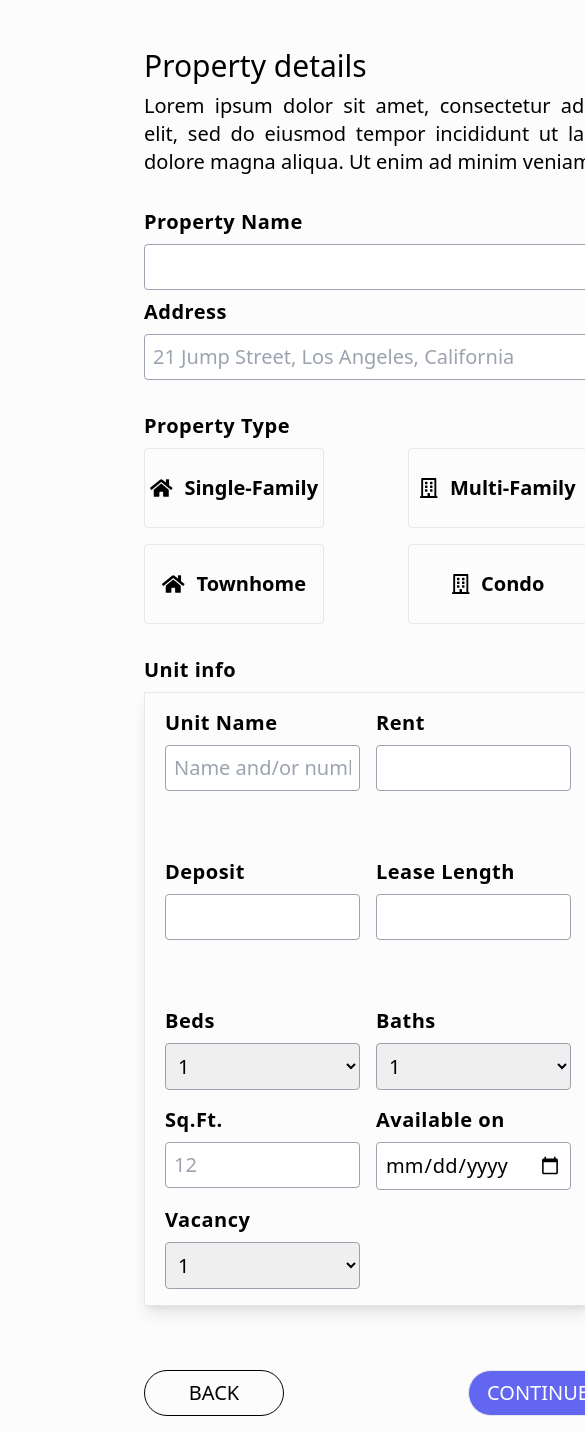
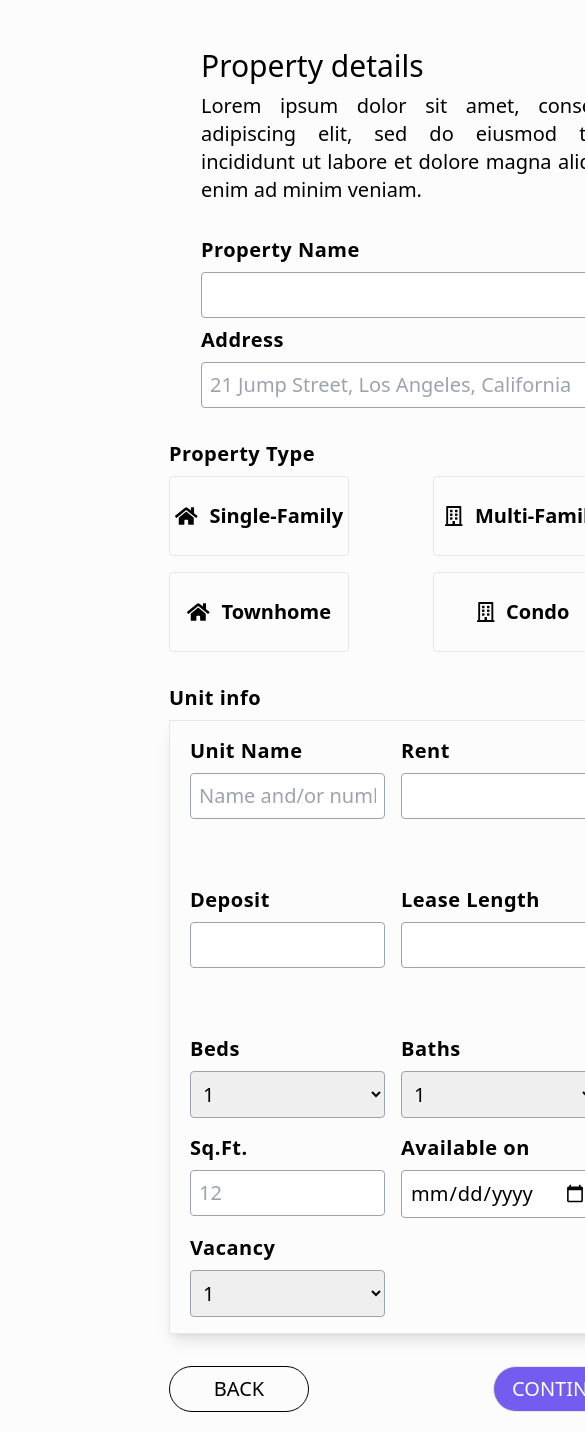
Before and after one commit to lucasmv2205/svelte-template, a SvelteKit app: page / in a window 390 px wide. Shown: the top 1432 px of the page, 585 px wide, since content can reach past the window. Built offline with nearby package versions, Linux system fonts and the light colour scheme.

Commit message:
add utilities classes

```diff
--- a/src/routes/+page.svelte
+++ b/src/routes/+page.svelte
@@ -1,5 +1,36 @@
-<script>
+<script lang="ts">
 	import Image from '../assets/image.png';
+
+	type PropertyType = {
+		type: String;
+		icon: String
+	}
+
+	const propertiesType: PropertyType[] = [
+		{
+			type: "Single-Family",
+			icon: "fas fa-home bg-transparent",
+		},
+		{
+			type: "Multi-Family",
+			icon: "far fa-building bg-transparent",
+		},
+		{
+			type: "Townhome",
+			icon: "fas fa-home bg-transparent",
+		},
+		{
+			type: "Condo",
+			icon: "far fa-building bg-transparent",
+		}
+	]
+	let selectedPropertyType = {} as PropertyType
+
+	const selectPropertyType = (property: PropertyType) => {
+		console.log(property)
+		selectedPropertyType = property
+	}
+
 </script>
 
 <svelte:head>
@@ -7,11 +38,11 @@
 	<meta name="description" content="Svelte demo app" />
 </svelte:head>
 
-<div class="w-[800px] mx-auto mt-2 xl:mt-8 md:text-xl">
+<div class="w-[850px] mx-auto mt-2 xl:mt-8 md:text-xl">
 	<form class="py-4">
 		<div class="flex gap-12">
 			<div class="md:max-w-lg md:mx-auto">
-				<div>
+				<div class="max-w-md">
 					<h2 class="text-3xl">Property details</h2>
 					<p class="mt-2 text-justify">
 						Lorem ipsum dolor sit amet, consectetur adipiscing elit, sed do eiusmod tempor
@@ -19,7 +50,7 @@
 					</p>
 				</div>
 				<div class="mt-8 flex flex-col gap-2">
-					<div class="flex flex-col max-w-md">
+					<div class="form-field max-w-md">
 						<label for="nameInput" class="mb-2 font-semibold tracking-wide"> Property Name </label>
 						<input
 							type="text"
@@ -28,7 +59,7 @@
 							class="border border-gray-400 rounded p-2"
 						/>
 					</div>
-					<div class="flex flex-col max-w-md">
+					<div class="form-field max-w-md">
 						<label for="address" class="mb-2 font-semibold tracking-wide"> Address </label>
 						<input
 							type="text"
@@ -42,48 +73,28 @@
 			</div>
 			<img class="object-contain md:hidden" src={Image} alt="colorful house" />
 		</div>
-		<div class="mt-8 md:max-w-lg md:mx-auto">
+		<div class="mt-8 form-section">
 			<span class="font-semibold tracking-wide"> Property Type </span>
 			<div class="mt-2 grid grid-cols-4 md:grid-cols-2 md:gap-4 gap-8">
+				{#each propertiesType as property}
+				<!-- svelte-ignore a11y-click-events-have-key-events -->
 				<div
-					class="text-xl pointer font-semibold w-[180px] h-[80px] border rounded border-1 flex flex-row items-center justify-center gap-3 hover:text-indigo-500 hover:bg-[#F3F1FE] hover:border-indigo-500 hover:border-2"
+					class={'border-1 text-xl font-semibold w-[180px] h-[80px] border rounded flex flex-row items-center justify-center gap-3 hover:text-primary-500 hover:bg-primary-100 hover:border-primary-500 hover:border-2'}
+					on:click={() => selectPropertyType(property)}
 				>
-					<i class="fas fa-home bg-transparent" />
+					<i class={property.icon +' bg-tranparent'} />
 					<div class="bg-transparent">
-						<span class="bg-transparent">Single-Family</span>
+						<span class="bg-transparent">{property.type}</span>
 					</div>
 				</div>
-				<div
-					class="text-xl pointer font-semibold w-[180px] h-[80px] border rounded border-1 flex flex-row items-center justify-center gap-3 hover:text-indigo-500 hover:bg-[#F3F1FE] hover:border-indigo-500 hover:border-2"
-				>
-					<i class="far fa-building bg-transparent" />
-					<div class="bg-transparent">
-						<span class="bg-transparent">Multi-Family</span>
-					</div>
-				</div>
-				<div
-					class="text-xl pointer font-semibold w-[180px] h-[80px] border rounded border-1 flex flex-row items-center justify-center gap-3 hover:text-indigo-500 hover:bg-[#F3F1FE] hover:border-indigo-500 hover:border-2"
-				>
-					<i class="fas fa-home bg-transparent" />
-					<div class="bg-transparent">
-						<span class="bg-transparent">Townhome</span>
-					</div>
-				</div>
-				<div
-					class="text-xl pointer font-semibold w-[180px] h-[80px] border rounded border-1 flex flex-row items-center justify-center gap-3 hover:text-indigo-500 hover:bg-[#F3F1FE] hover:border-indigo-500 hover:border-2"
-				>
-					<i class="far fa-building bg-transparent" />
-					<div class="bg-transparent">
-						<span class="bg-transparent">Condo</span>
-					</div>
-				</div>
+				{/each}
 			</div>
 		</div>
-		<div class="mt-8 md:max-w-lg md:mx-auto">
+		<div class="mt-8 form-section">
 			<span class="font-semibold tracking-wide"> Unit info </span>
 			<div class="mt-2 px-5 py-4 grid grid-rows-2 gap-4 border shadow-lg md:max-w-md">
 				<div class="grid grid-cols-4 md:grid-cols-2 md:gap-4 md:max-w-md gap-8">
-					<div class="flex flex-col">
+					<div class="form-field">
 						<label for="unitName" class="mb-2 font-semibold tracking-wide"> Unit Name </label>
 						<input
 							type="text"
@@ -93,11 +104,11 @@
 							class="border border-gray-400 rounded p-2"
 						/>
 					</div>
-					<div class="flex flex-col">
+					<div class="form-field">
 						<label for="rent" class="mb-2 font-semibold tracking-wide"> Rent </label>
 						<input type="text" id="rent" name="rent" class="border border-gray-400 rounded p-2" />
 					</div>
-					<div class="flex flex-col">
+					<div class="form-field">
 						<label for="deposit" class="mb-2 font-semibold tracking-wide"> Deposit </label>
 						<input
 							type="text"
@@ -106,13 +117,13 @@
 							class="border border-gray-400 rounded p-2"
 						/>
 					</div>
-					<div class="flex flex-col">
+					<div class="form-field">
 						<label for="lease" class="mb-2 font-semibold tracking-wide"> Lease Length </label>
 						<input type="text" id="lease" name="lease" class="border border-gray-400 rounded p-2" />
 					</div>
 				</div>
 				<div class="grid grid-cols-5 md:grid-cols-2 md:gap-4 md:max-w-md gap-8">
-					<div class="flex flex-col">
+					<div class="form-field">
 						<label for="beds" class="mb-2 font-semibold tracking-wide">Beds</label>
 						<select id="beds" name="beds" class="form-select border border-gray-400 rounded p-2">
 							<option value="1">1</option>
@@ -120,7 +131,7 @@
 							<option value="3">3</option>
 						</select>
 					</div>
-					<div class="flex flex-col">
+					<div class="form-field">
 						<label for="baths" class="mb-2 font-semibold tracking-wide">Baths</label>
 						<select id="baths" name="baths" class="border border-gray-400 rounded p-2">
 							<option value="1">1</option>
@@ -128,7 +139,7 @@
 							<option value="3">3</option>
 						</select>
 					</div>
-					<div class="flex flex-col">
+					<div class="form-field">
 						<label for="sqFt" class="mb-2 font-semibold tracking-wide"> Sq.Ft. </label>
 						<input
 							placeholder="12"
@@ -139,7 +150,7 @@
 							class="border border-gray-400 rounded p-2"
 						/>
 					</div>
-					<div class="flex flex-col">
+					<div class="form-field">
 						<label for="available" class="mb-2 font-semibold tracking-wide"> Available on </label>
 						<input
 							type="date"
@@ -148,7 +159,7 @@
 							class="border border-gray-400 rounded p-2"
 						/>
 					</div>
-					<div class="flex flex-col">
+					<div class="form-field">
 						<label for="vacancy" class="mb-2 font-semibold tracking-wide">Vacancy</label>
 						<select id="vacancy" name="vacancy" class="border border-gray-400 rounded p-2">
 							<option value="1">1</option>
@@ -159,15 +170,15 @@
 				</div>
 			</div>
 		</div>
-		<div class="mt-[4rem] md:max-w-lg md:mx-auto flex flex-row justify-between items-center">
+		<div class="mt-[2rem] form-section flex flex-row justify-between items-center">
 			<button
-			class="rounded-full p-2 w-[140px] uppercase border border-black font-medium hover:bg-gray-200 motion-safe:transition"
+			class="btn-primary border-black hover:bg-gray-300"
 			>
 				back
 			</button>
 			<button
 				type="submit"
-				class="rounded-full p-2 w-[140px] uppercase border border-1 bg-indigo-500 text-white font-medium hover:bg-indigo-600 motion-safe:transition md:mr-12"
+				class="btn-primary bg-primary-500 text-white hover:bg-indigo-600 md:mr-12"
 				>
 				continue
 			</button>
--- a/src/routes/styles.css
+++ b/src/routes/styles.css
@@ -1,4 +1,21 @@
-@import '@fontsource/fira-mono';
 @tailwind base;
 @tailwind components;
 @tailwind utilities;
+
+@layer components {
+  .btn-primary {
+    @apply rounded-full p-2 w-[140px] uppercase border font-medium motion-safe:transition;
+  }
+
+  .form-section{
+    @apply md:max-w-lg md:mx-auto
+  }
+
+  .form-field{
+    @apply flex flex-col
+  }
+
+  .property-type-active{
+    @apply text-primary-500 bg-primary-100 border-primary-500 border-2
+  }
+}
```
